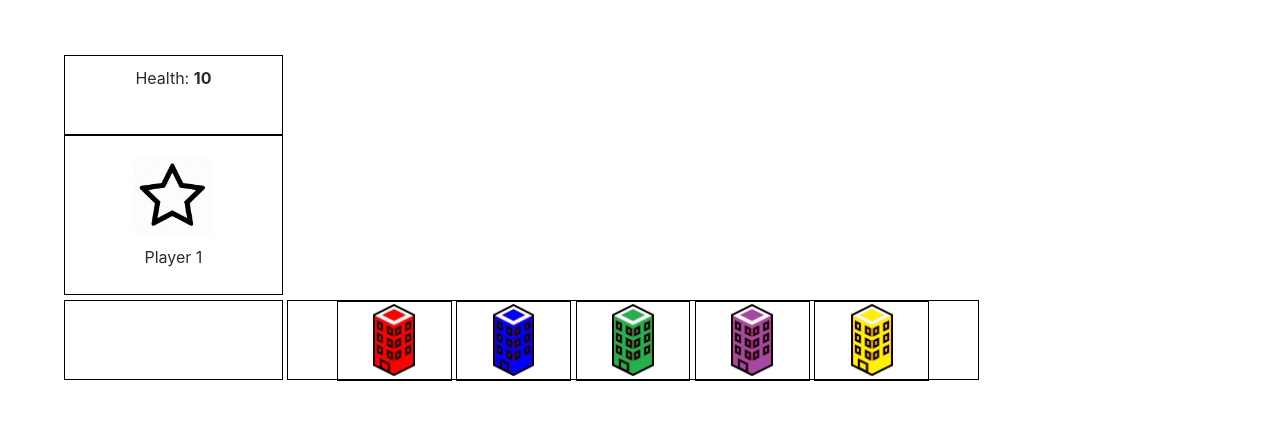
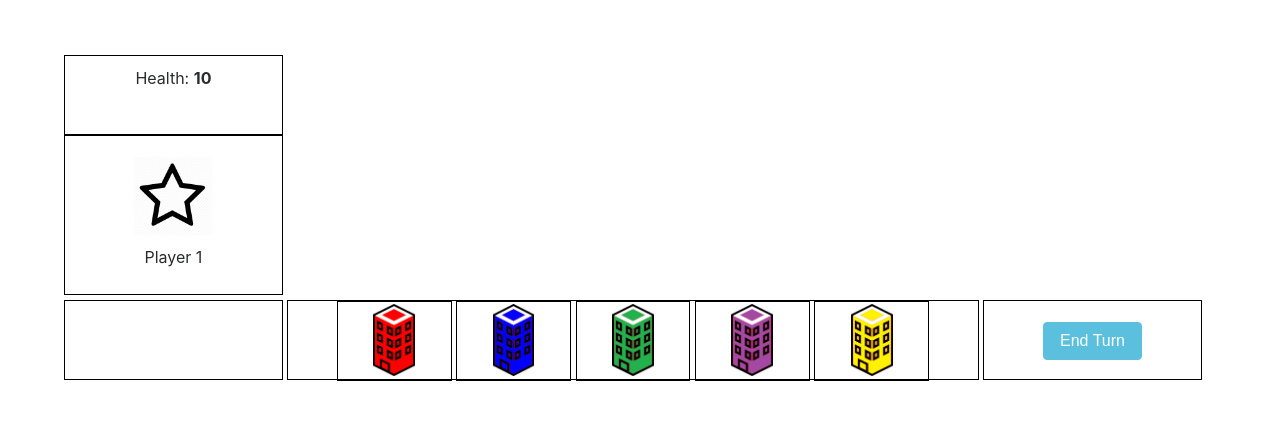
Before and after one commit to ChristopherDonnelly/Django_Samsara, a Django app: template apps/game_board_app/templates/game_board_app/board.html in a window 1280 px wide. Shown: the part 373-800 px from the top of the page. Run offline with Django 3.2, Linux system fonts and the light colour scheme; the template is opened without the code that fills it, so the values that code supplies are empty; parts of the project's set-up code (start-up, migrations or seed data) failed here and were passed over; some libraries are stand-ins or nearby versions.

Commit message:
Added End Turn button which is only enabled on player's whose current turn. Fixed Game Loop to wait for server response rather than timed loop.

```diff
--- a/apps/game_board_app/static/game_board_app/css/style.css
+++ b/apps/game_board_app/static/game_board_app/css/style.css
@@ -105,3 +105,15 @@ button {
     display: block;
     width: 100%;
 }
+
+#button-layer {
+    border: 1px solid black;
+    height: 10vh;
+    margin-top: 50.6vh;
+    padding: 21px 0px 0px;
+    text-align: center;
+}
+
+#button-box {
+    width: 100%;
+}
--- a/apps/game_board_app/templates/game_board_app/board.html
+++ b/apps/game_board_app/templates/game_board_app/board.html
@@ -81,17 +81,20 @@
                     findDroppables();
 
                     $.get('/game_board/get_players_info', function(res){
+                        console.log(res)
                         $('#player1_name').html(res.current_player);
-                        $('#player1_health').html(res.current_player.health);
+                        $('#player1_health').html(res.current_player_health);
 
                         $('#player2_name').html(res.opponent);
-                        $('#player2_health').html(res.opponent.health);
+                        $('#player2_health').html(res.opponent_health);
 
                         if(res.current_player_turn){
                             clearInterval(waitTurn);
+                            $('#complete_turn').removeAttr('disabled');
                             makeDraggables();
                         }else{
-                            waitTurn = setInterval(onTimerTick, 60);
+                            $('#complete_turn').attr('disabled','disabled');
+                            onTimerTick();
                         }
 
                         updatePlayersTurn(res.turn);
@@ -123,7 +126,11 @@
                 $('#header h2').text(playerName+"'s Turn");
             }
 
-            $(document)
+            $(document).on('click', '#complete_turn', function(){
+                $.get('/game_board/complete_turn', function(res){
+                    onTimerTick();
+                });
+            });
 
         });
     </script>
@@ -195,6 +202,14 @@
             <div class="row player-hp">
                 <p>Health: <strong id="player2_health">10</strong></p>
             </div>
+
+            <div id="button-layer" class="row">
+                <div id="button-box">
+                    <button id="complete_turn" type="button" class="btn btn-info end-turn-btn">
+                        End Turn
+                    </button>
+                </div>
+            </div>
         </div>
     </div>
 </body>
```
